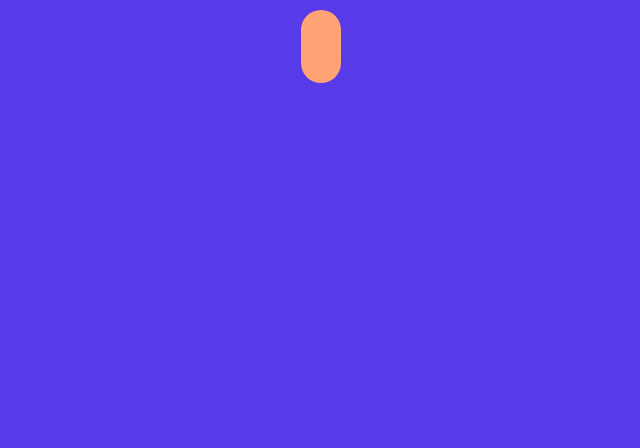
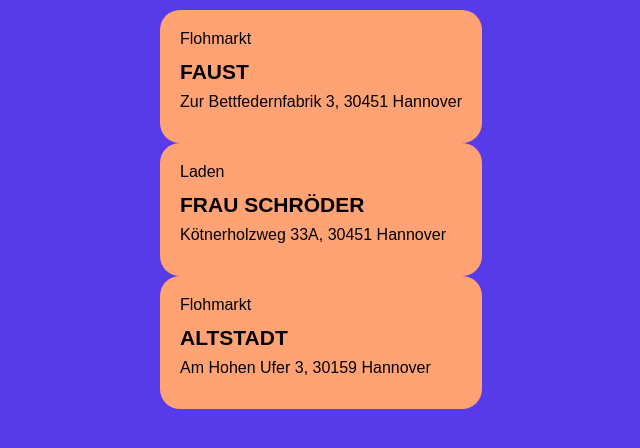
Before and after one commit to NadineGrosskreuz/capstone-project, a Next.js app: page / in a window 1280 px wide. Shown: the top 448 px of the page, without its empty margins (319-959 px from the left). Built offline with nearby package versions, Linux system fonts and the light colour scheme.

Commit message:
Change props

```diff
--- a/pages/index.js
+++ b/pages/index.js
@@ -1,6 +1,6 @@
 import { getEntries } from '../src/services/get-entry';
-import Card from '../src/components/Card/Card';
 import { PageContainer } from '../src/components/UI/PageContainer.styled';
+import CardList from '../src/components/CardList/CardList';
 
 export function getStaticProps() {
 	const entries = getEntries();
@@ -14,7 +14,7 @@ export function getStaticProps() {
 export default function Home({ entries }) {
 	return (
 		<PageContainer>
-			<Card entries={entries} />
+			<CardList entries={entries} />
 		</PageContainer>
 	);
 }
--- a/src/components/Card/Card.js
+++ b/src/components/Card/Card.js
@@ -1,12 +1,12 @@
 import { CardContainer } from '../UI/CardContainer.styled';
 import Typography from '../UI/Typography';
 
-export default function Card({ entries }) {
+export default function Card({ category, name, address }) {
 	return (
 		<CardContainer>
-			<Typography variant="p">{entries.category}</Typography>
-			<Typography variant="h2">{entries.name}</Typography>
-			<Typography variant="p">{entries.address}</Typography>
+			<Typography variant="p">{category}</Typography>
+			<Typography variant="h2">{name}</Typography>
+			<Typography variant="p">{address}</Typography>
 		</CardContainer>
 	);
 }
--- a/src/components/CardList/CardList.js
+++ b/src/components/CardList/CardList.js
@@ -5,7 +5,7 @@ export default function CardList({ entries }) {
 		<div>
 			{entries.map(entry => (
 				<div key={entry.id}>
-					<Card category={entry.category} name={entry.category} address={entry.address} />
+					<Card category={entry.category} name={entry.name} address={entry.address} />
 				</div>
 			))}
 		</div>
```
